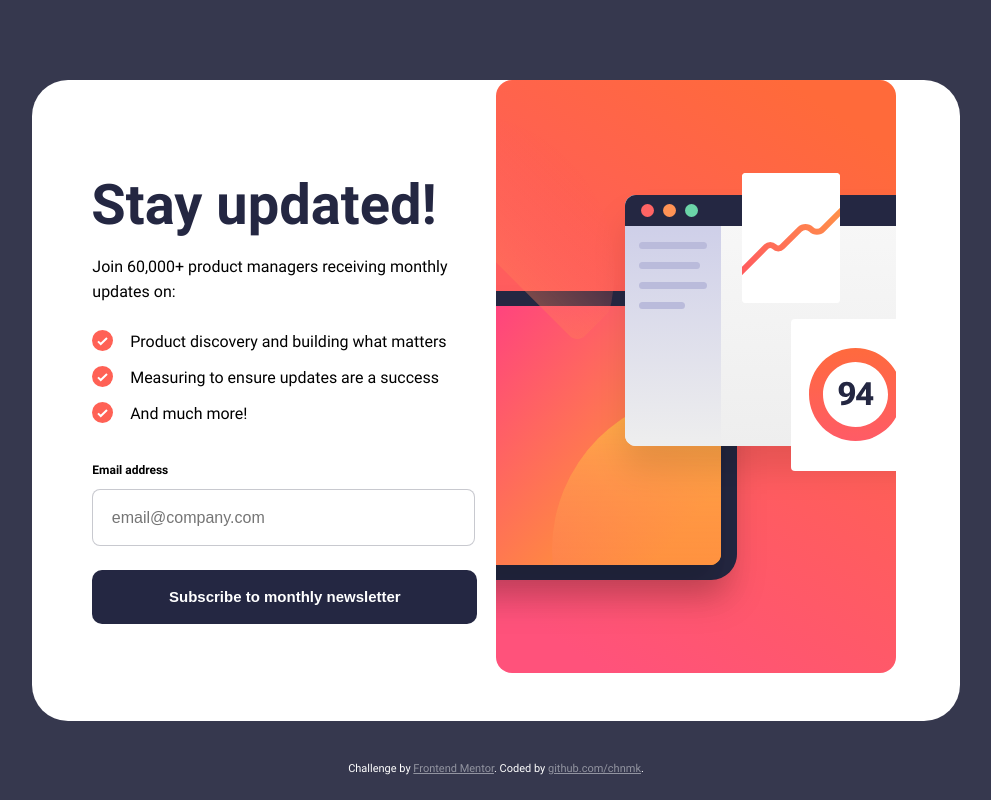
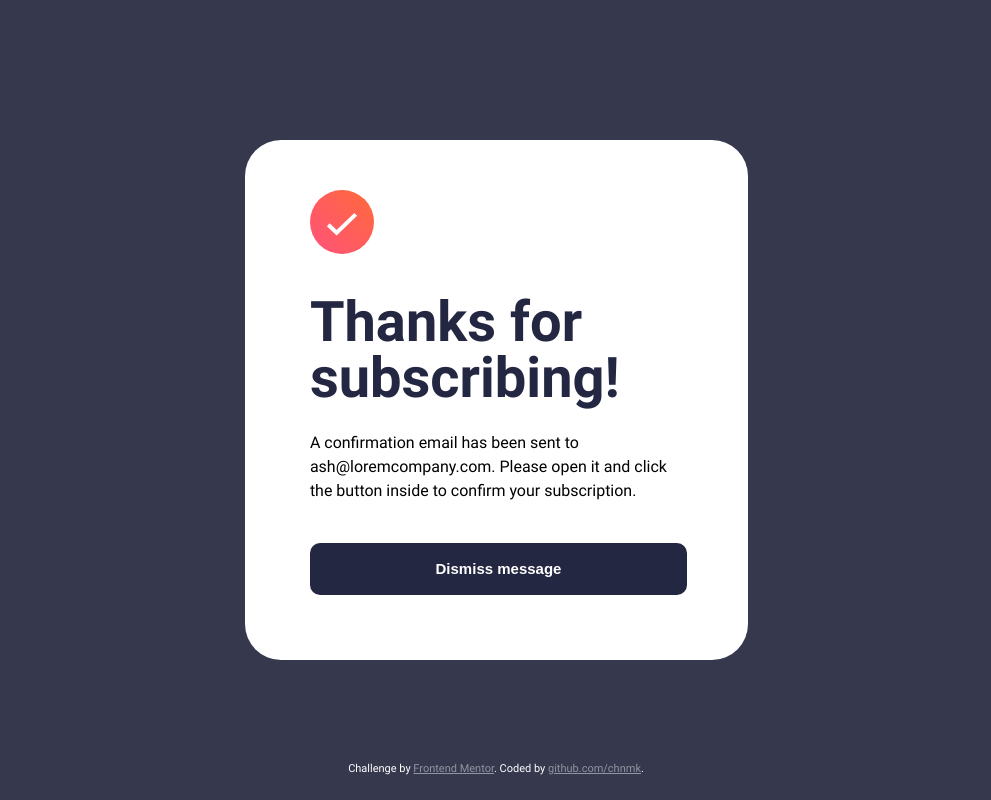
Before and after one commit to chnmk/newsletter-sign-up-form, a website: page app/index.html in a window 1280 px wide. Both pictures are taken after a click on the button "Subscribe to monthly newsletter". Shown: the whole page, without its empty margins (144-1135 px from the left). Drawn offline with Linux system fonts and the light colour scheme; files that its build step writes are made by us from their sources.

Commit message:
style: add popup window styles

```diff
--- a/app/index.html
+++ b/app/index.html
@@ -6,13 +6,14 @@
 
   <link rel="icon" type="image/png" sizes="32x32" href="./images/favicon-32x32.png">
   <link rel="stylesheet" href="./css/style.min.css">
+  <script src="./js/main.min.js"></script>
 
   <title>Frontend Mentor | Newsletter sign-up form with success message</title>
 
 </head>
 <body>
   <main class="wrapper">
-    <section class="main-page main-page--disabled">
+    <section class="main-page">
       <div class="sign-up">
         <h1 class="sign-up__header">
           Stay updated!
@@ -44,7 +45,7 @@
           <input class="email-input__input-field" placeholder="email@company.com">
           </input>
         </div>
-        <button class="sign-up__submit-button">
+        <button class="sign-up__submit-button sign-up__submit-button--active" onclick="submitEmail()">
           Subscribe to monthly newsletter
         </button>
       </div>
@@ -61,7 +62,7 @@
         A confirmation email has been sent to ash@loremcompany.com.
         Please open it and click the button inside to confirm your subscription.
       </p>
-      <button class="pop-up__dismiss-button">
+      <button class="pop-up__dismiss-button" onclick="closePopup()">
         Dismiss message
       </button>
     </section>
--- a/app/js/main.js
+++ b/app/js/main.js
@@ -1,2 +1,17 @@
-console.log("Hello World!")
-console.log("Hello World 2!")
+function submitEmail() {
+    if (true) {
+        const mainPage = document.getElementsByClassName("main-page")[0]
+        const popupWindow = document.getElementsByClassName("pop-up")[0]
+        mainPage.classList.add("main-page--disabled");
+        popupWindow.classList.remove("pop-up--disabled")
+    }
+}
+
+function closePopup() {
+    if (true) {
+        const mainPage = document.getElementsByClassName("main-page")[0]
+        const popupWindow = document.getElementsByClassName("pop-up")[0]
+        popupWindow.classList.add("pop-up--disabled")
+        mainPage.classList.remove("main-page--disabled");
+    }
+}
--- a/app/scss/styles.scss
+++ b/app/scss/styles.scss
@@ -9,6 +9,7 @@
 }
 
 $primary-tomato: hsl(4, 100%, 67%);
+$primary-tomato-2: #fe527a;
 $neutral-dark-slate-grey: hsl(234, 29%, 20%);
 $neutral-charcoal-grey: hsl(235, 18%, 26%);
 $neutral-grey: hsl(231, 7%, 60%);
@@ -16,6 +17,8 @@ $neutral-grey_outline: hsla(231, 7%, 60%, 0.500);
 $neutral-white: hsl(0,0%, 100%);
 
 $attribution-link: hsl(228, 45%, 44%);
+
+
 
 html, body {
     height: 100%;
@@ -45,6 +48,25 @@ html, body {
     position: relative;
     top: -4px;
     left: 10px;
+}
+
+%button-default {
+    border-radius: 10px;
+    border: none;
+    background-color: $neutral-dark-slate-grey;
+    color: $neutral-white;
+    font-size: 15px;
+    font-weight: 700;
+    &:hover{
+        background: linear-gradient(
+            to left,
+            $primary-tomato,
+            $primary-tomato-2
+            );
+        box-shadow:
+            0px -30px 30px $neutral-white,
+            0px 0px 30px $primary-tomato;
+    }
 }
 
 .sign-up {
@@ -108,19 +130,14 @@ html, body {
     margin-top: 5%;
     margin-left: 13%;
     width: 83%;
-    border-radius: 10px;
-    border: none;
     padding: 4%;
-    background-color: $neutral-dark-slate-grey;
-    color: $neutral-white;
-    font-size: 15px;
-    font-weight: 700;
+    @extend %button-default;
 }
 
 .image-section {
     width: 50%;
 
-    %__img {
+    &__img {
         padding-left: 7%;
         width: 90%;
         padding-top: 5%;
@@ -128,19 +145,53 @@ html, body {
     }
 }
 
+//============================
 
+.pop-up {
+    border-radius: 36px;
+    background-color: $neutral-white;
+    width: 503px;
+    height: 520px;
 
-/*
+    &__icon-success {
+        margin-top: 10%;
+        margin-left: 13%;
+    }
+
+    &__header {
+        margin-top: 7%;
+        margin-left: 13%;
+        margin-bottom: 5%;
+        font-size: 56px;
+        font-family: "Roboto Bold", serif;
+        color: $neutral-dark-slate-grey;
+        font-weight: 500;
+        line-height: 56px;
+    }
+
+    &__text {
+        margin-left: 13%;
+        margin-bottom: 8%;
+        width: 76%;
+        line-height: 24px;
+    }
+
+    &__dismiss-button {
+        margin-left: 13%;
+        width: 75%;
+        padding: 3.5%;
+        @extend %button-default;
+    }
+}
+
+//============================
+
 .main-page--disabled {
-    overflow: hidden;
-    position: fixed;
-    visibility: hidden; //change later
+    display: none;
 }
-*/
+
 .pop-up--disabled {
-    overflow: hidden;
-    position: fixed;
-    visibility: hidden; //change later
+    display: none;
 }
 
 .attribution {
```
Also changed, not shown: app/css/style.min.css, app/js/main.min.js.
